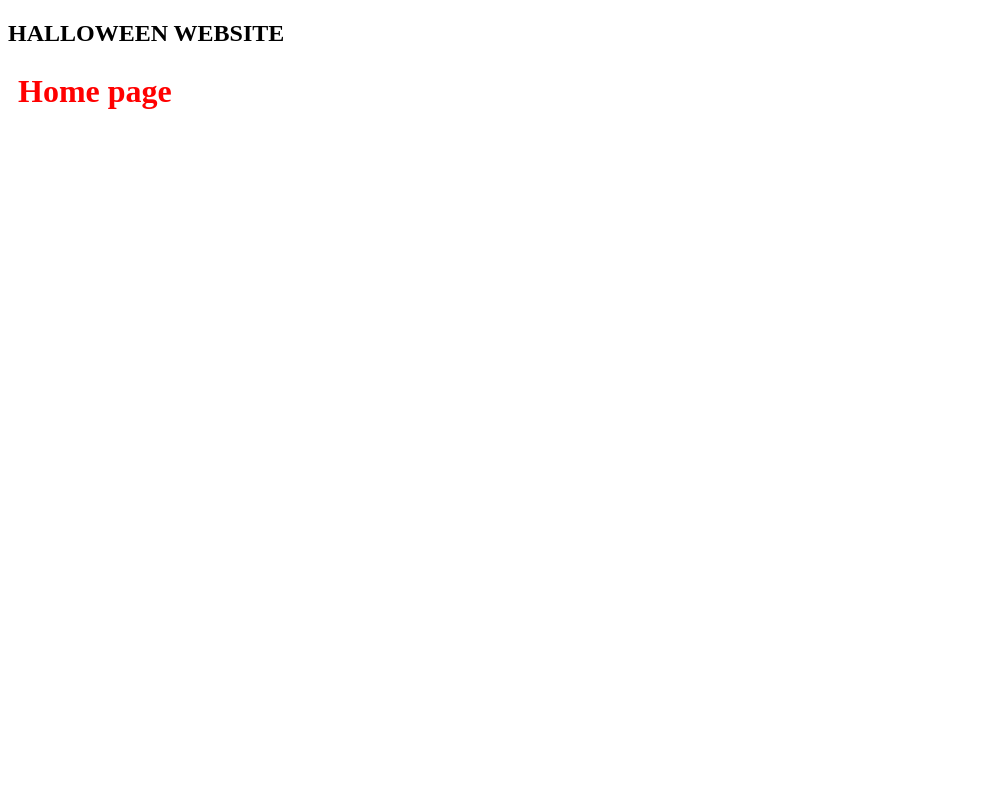
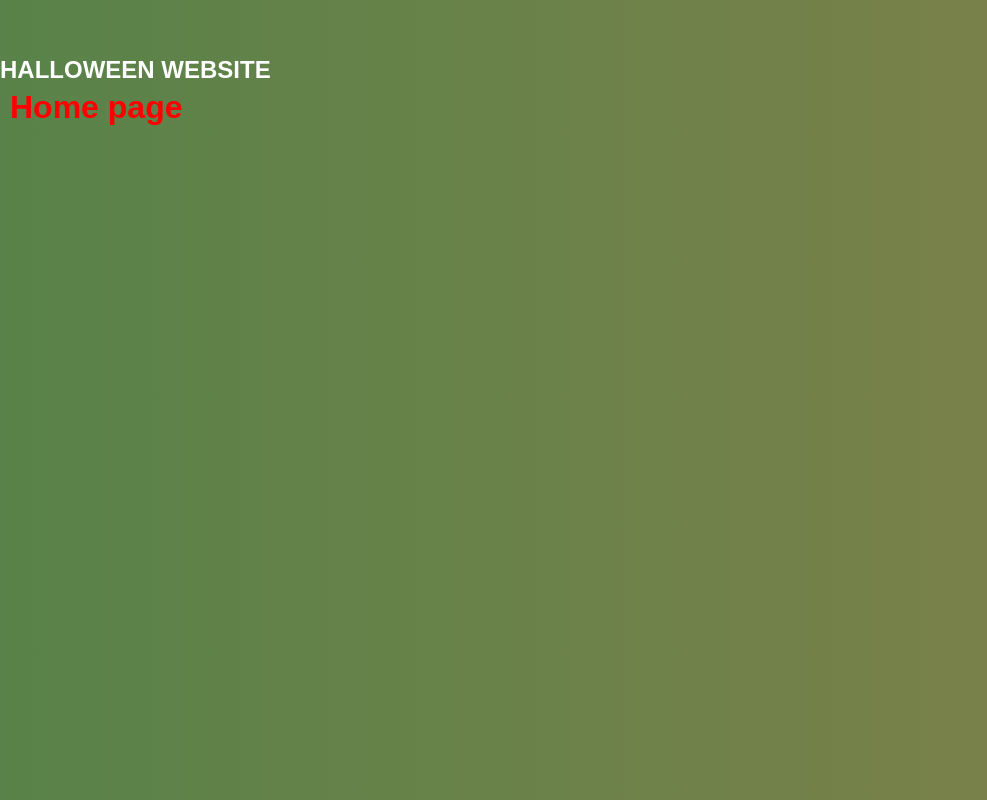
Before and after one commit to kibo13/responsive-halloween-website, a Vue app: page / in a window 1280 px wide. Shown: the whole page, without its empty margins (0-987 px from the left). Built offline with nearby package versions, Linux system fonts and the light colour scheme.

Commit message:
style: add base.sass file

```diff
--- a/src/assets/styles/main.sass
+++ b/src/assets/styles/main.sass
@@ -1,2 +1,3 @@
 // utils
 @import '@/assets/styles/utils/variables'
+@import '@/assets/styles/utils/base'
--- /dev/null
+++ b/src/assets/styles/utils/_base.sass
@@ -0,0 +1,41 @@
+*
+    box-sizing: border-box
+    padding: 0
+    margin: 0
+
+html
+    scroll-behavior: smooth
+
+body
+    margin: var(--header-height) 0 0 0
+    font-family: var(--body-font)
+    font-size: var(--normal-font-size)
+    background: var(--body-color)
+    color: var(--text-color)
+
+h1,
+h2,
+h3,
+h4
+    color: var(--title-color)
+    font-weight: var(--font-semi-bold)
+
+ul
+    list-style: none
+
+a
+    text-decoration: none
+
+img
+    max-width: 100%
+    height: auto
+
+button,
+input
+    border: none
+    outline: none
+
+button
+    cursor: pointer
+    font-family: var(--body-font)
+    font-size: var(--normal-font-size)
```
Also changed, not shown: 1 other file (tests, documents, lock files or other folders).
